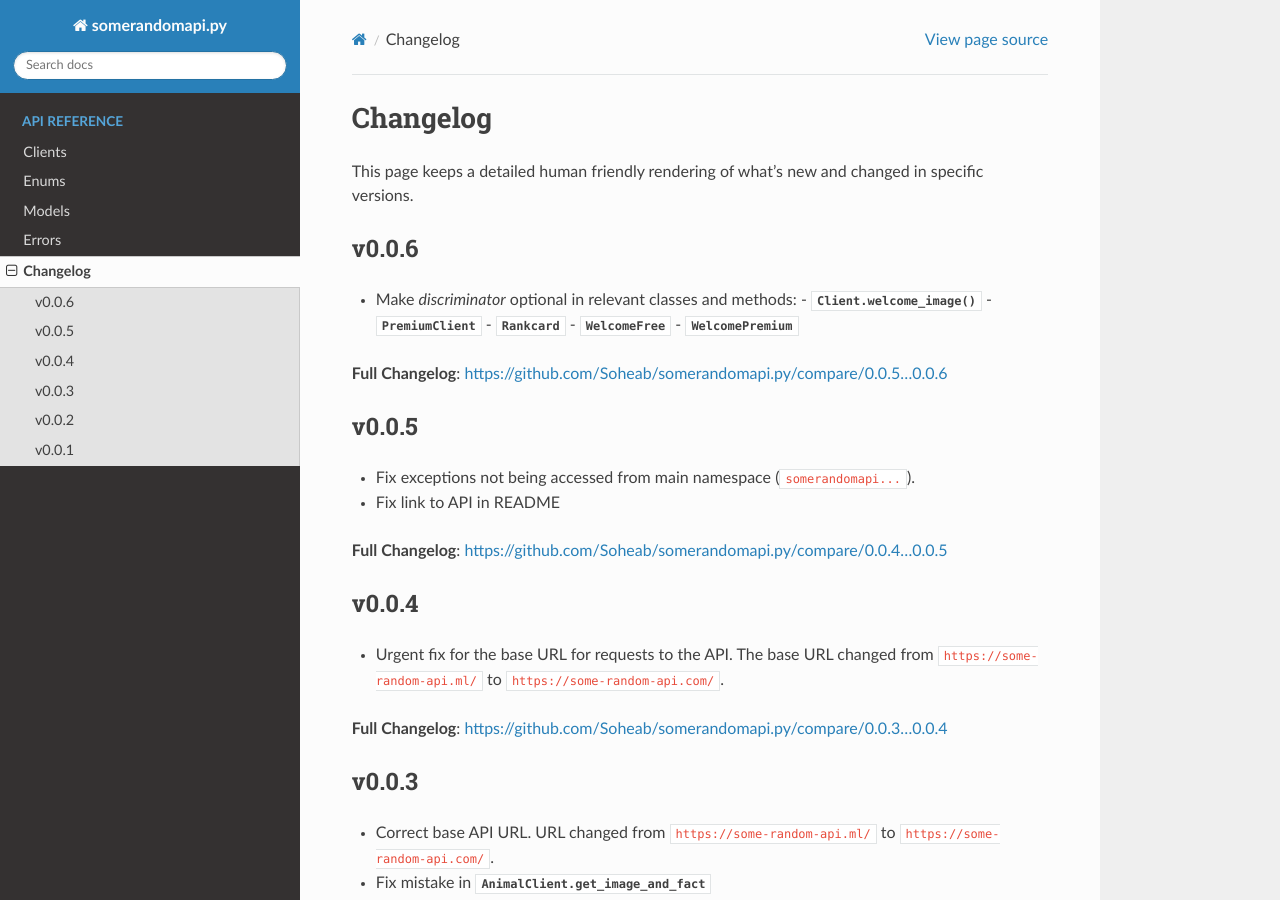
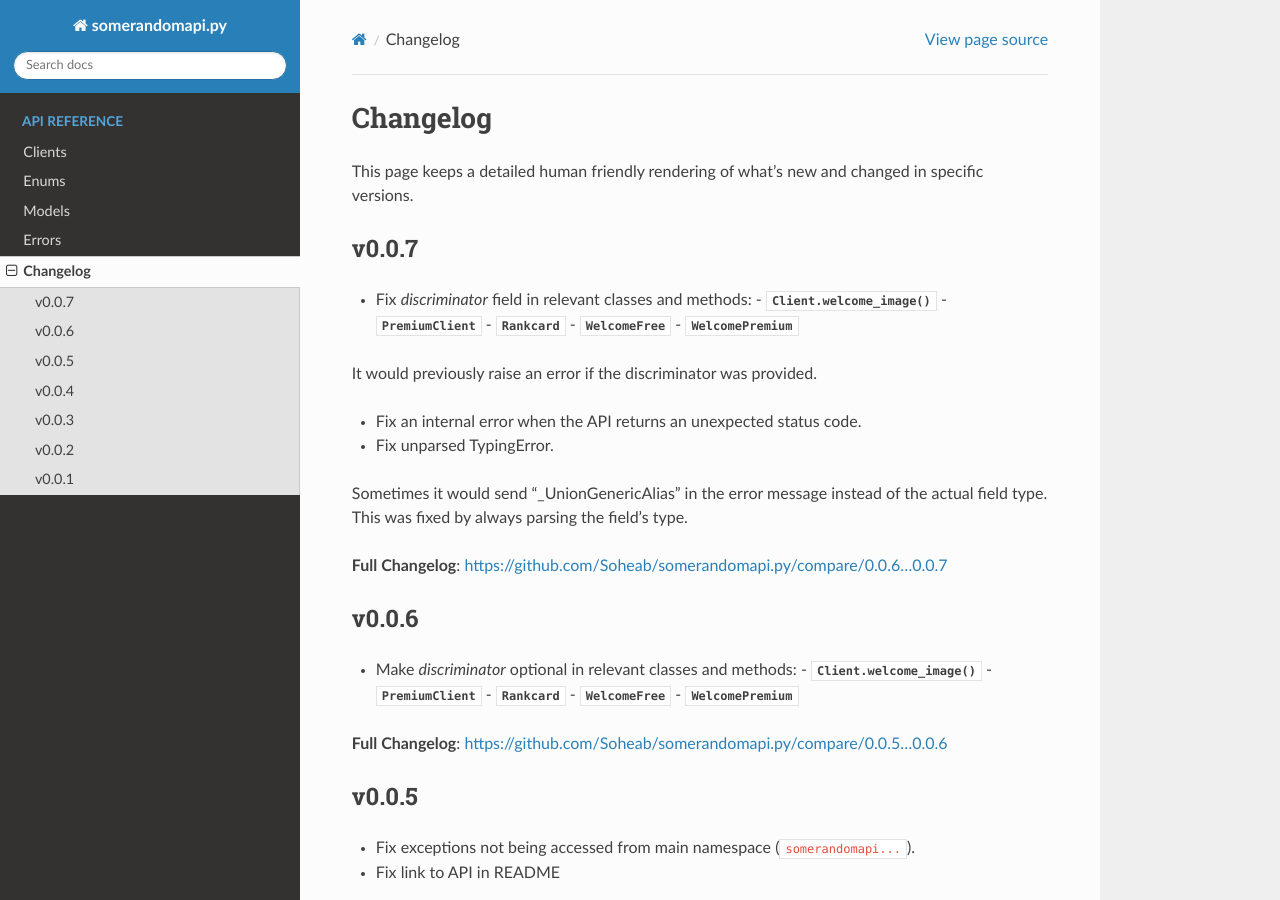
Before and after one commit to Soheab/somerandomapi.py, a Sphinx documentation site: the page built from docs/whats_new.rst, in a window 1280 px wide and 900 px high. Built offline with Sphinx 7.4.7 and the Read the Docs theme 2.0.0, drawn with Linux system fonts in a browser that asks for light colours.

Commit message:
Version bump and changelogs

```diff
--- a/docs/whats_new.rst
+++ b/docs/whats_new.rst
@@ -7,6 +7,23 @@ Changelog
 
 This page keeps a detailed human friendly rendering of what's new and changed
 in specific versions.
+
+v0.0.7
+------
+
+- Fix `discriminator` field in relevant classes and methods:
+  - :meth:`.Client.welcome_image`
+  - :class:`.PremiumClient`
+  - :class:`.Rankcard`
+  - :class:`.WelcomeFree`
+  - :class:`WelcomePremium`
+It would previously raise an error if the discriminator was provided.
+
+- Fix an internal error when the API returns an unexpected status code.
+- Fix unparsed TypingError.
+Sometimes it would send "_UnionGenericAlias" in the error message instead of the actual field type. This was fixed by always parsing the field's type.
+
+**Full Changelog**: https://github.com/Soheab/somerandomapi.py/compare/0.0.6...0.0.7
 
 v0.0.6
 ------
--- a/somerandomapi/__init__.py
+++ b/somerandomapi/__init__.py
@@ -10,6 +10,6 @@ from .errors import *
 from .models import *
 
 
-__version__ = "0.0.7a"
+__version__ = "0.0.7"
 __author__ = "Soheab"
 __license__ = "MPL-2.0"
```
